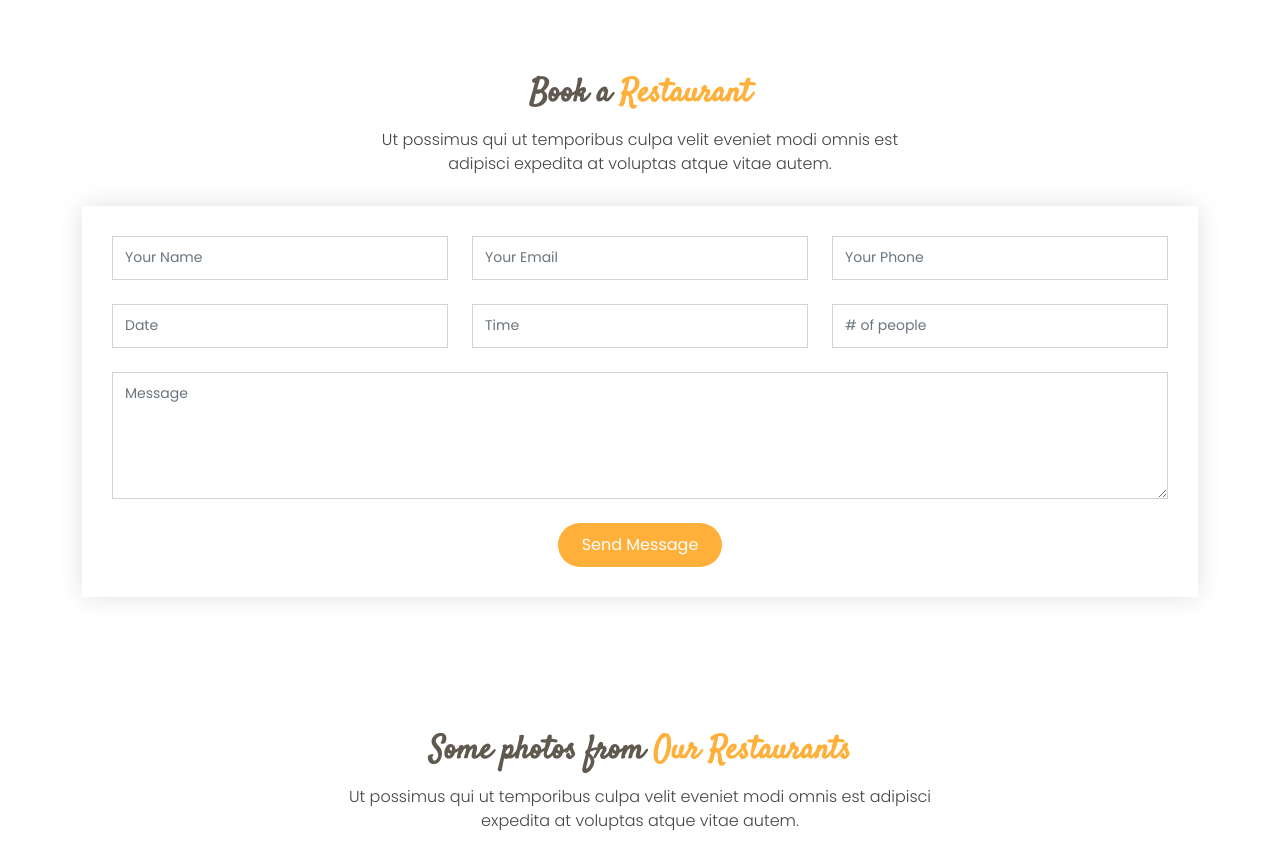
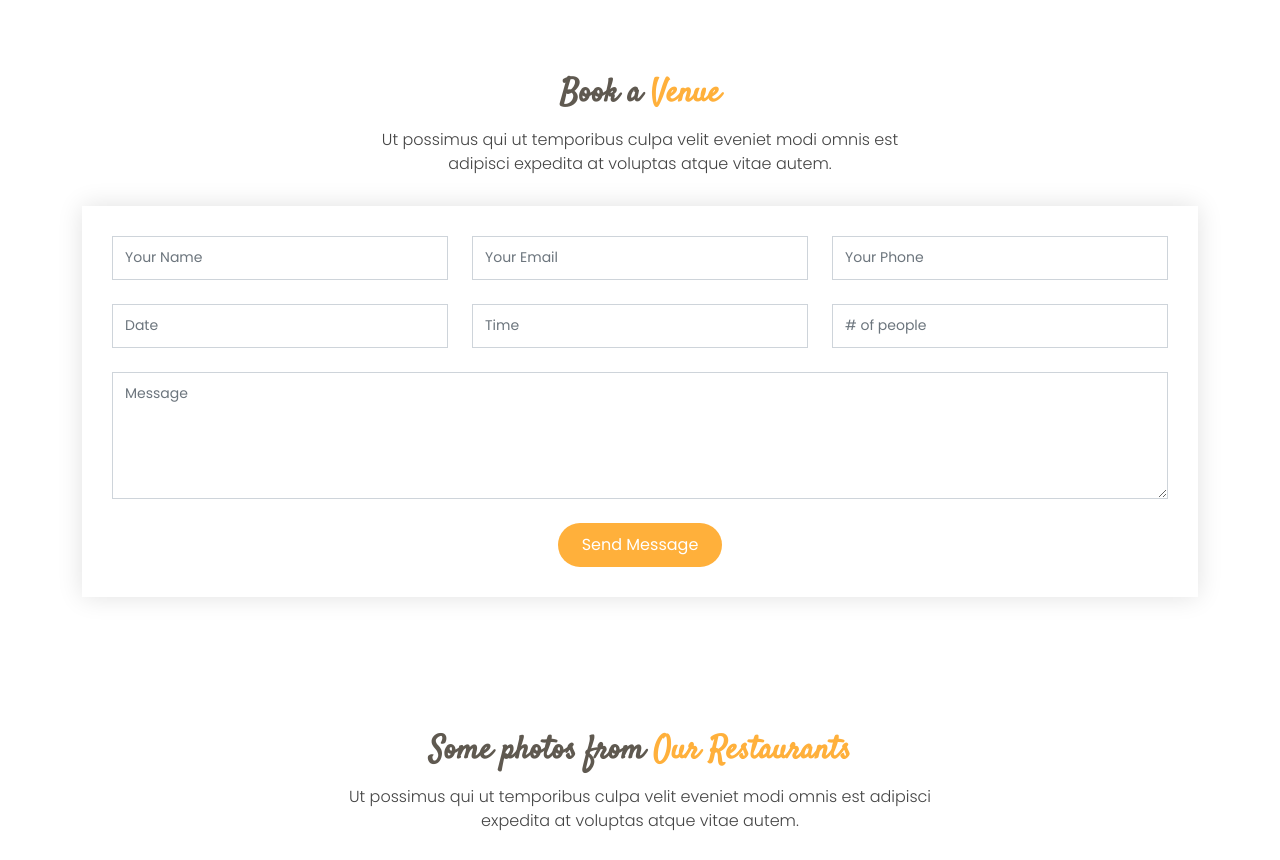
Before and after one commit to Mohan-Ganta/Greet-Meet, a plain HTML site: page index.html in a window 1280 px wide. Shown: the part 1932-2792 px from the top of the page. Drawn offline with Linux system fonts and the light colour scheme.

Commit message:
Update index.html

```diff
--- a/index.html
+++ b/index.html
@@ -411,7 +411,7 @@
       <div class="container">
 
         <div class="section-title">
-          <h2>Book a <span>Restaurant</span></h2>
+          <h2>Book a <span>Venue</span></h2>
           <p>Ut possimus qui ut temporibus culpa velit eveniet modi omnis est adipisci expedita at voluptas atque vitae autem.</p>
         </div>
 
```
